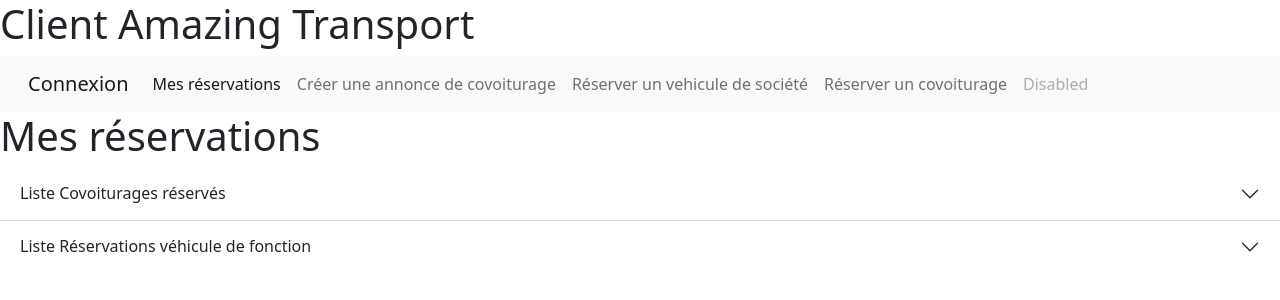
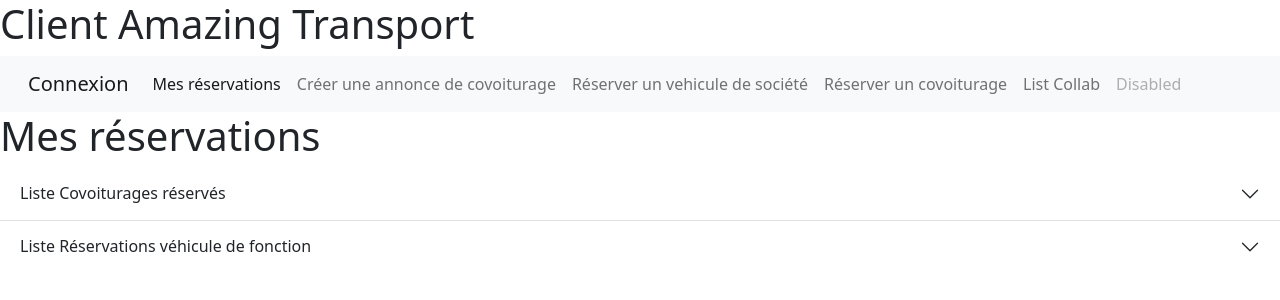
Before and after one commit to 2021-d05-groupe3/amazingTransportApp, an Angular app in the folder client/: page /dashboard in a window 1280 px wide. Shown: the top 300 px of the page. Built offline with nearby package versions, Linux system fonts and the light colour scheme.

Commit message:
Nav barre

```diff
--- a/client/src/app/app.component.html
+++ b/client/src/app/app.component.html
@@ -1,5 +1,9 @@
 <h1>{{title}}</h1>
-
+<nav>
+    <!--<a routerLink="/covoiturages">Covoiturages List</a>
+    <a routerLink="/dashboard">Dashboard</a>
+    <a routerLink="/dashboardcollabs">ListCollabs</a>
+    !-->
 
 
 <nav class="navbar navbar-expand-lg navbar-light bg-light">
@@ -23,6 +27,9 @@
           <a class="nav-link" href="/covoiturages">Réserver un covoiturage</a>
         </li>
         <li class="nav-item">
+          <a class="nav-link" href="/collaborateur-list">List Collab</a>
+        </li>
+        <li class="nav-item">
           <a class="nav-link disabled" href="#" tabindex="-1" aria-disabled="true">Disabled</a>
         </li>
       </ul>
```
